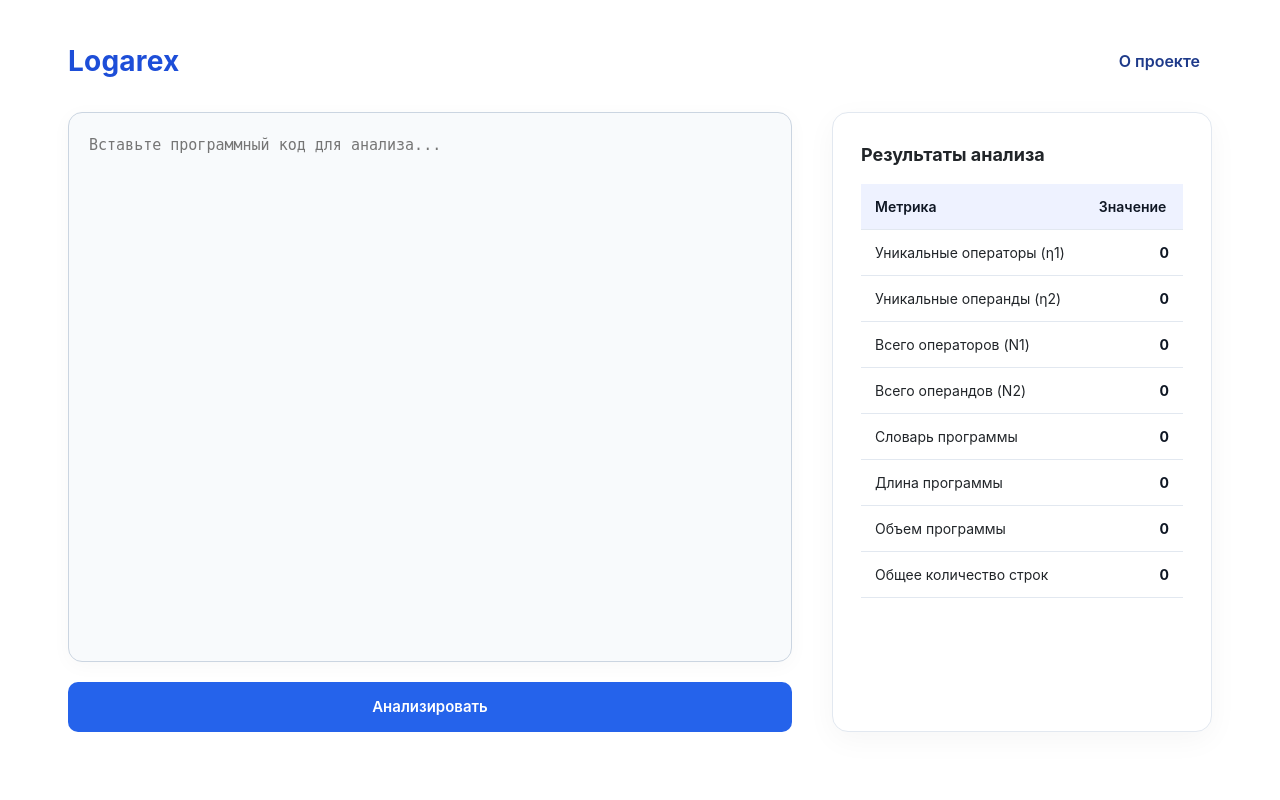
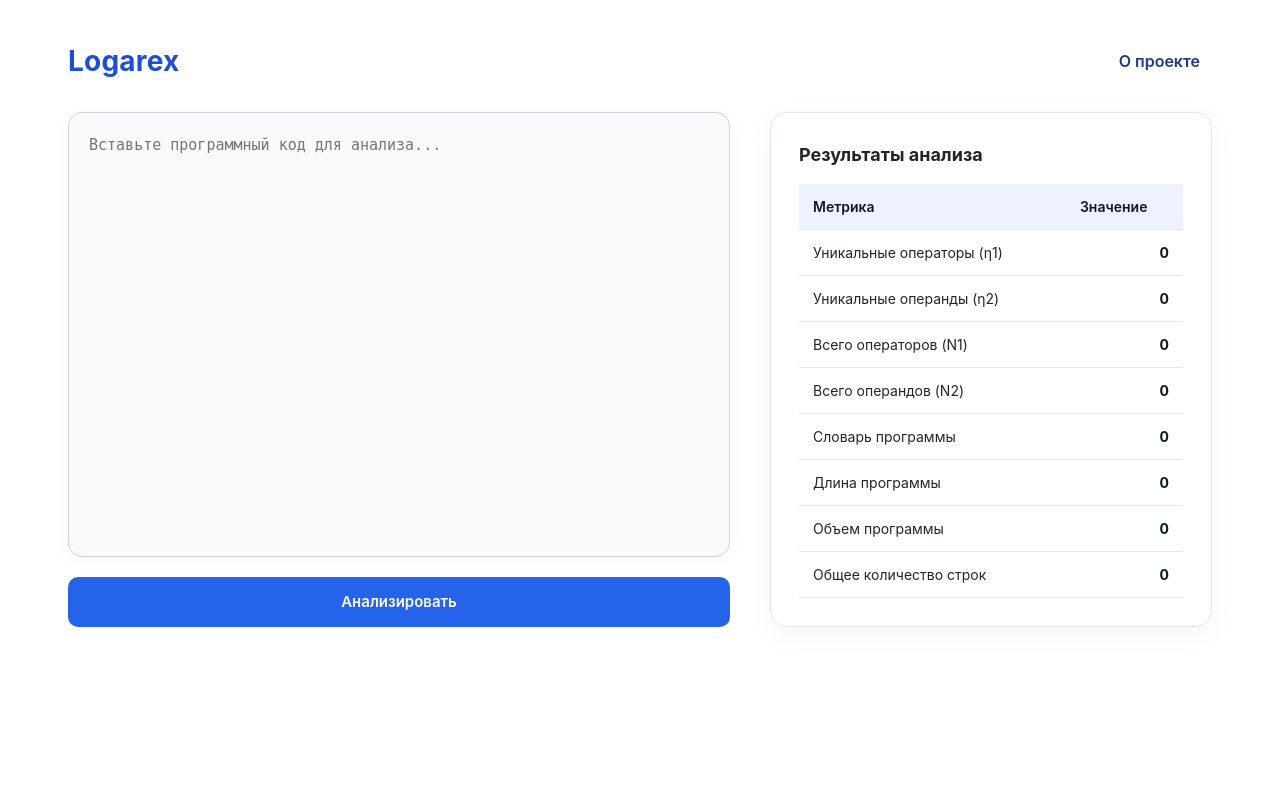
Before and after one commit to boykopovar/Logarex, an ASP.NET Core app: page / in a window 1280 px wide. Run offline with ASP.NET Core 8, Linux system fonts and the light colour scheme; style sheets or scripts are compiled from the project's sources; some libraries are stand-ins or nearby versions.

Commit message:
fix(style): adaptive css

```diff
--- a/Logarex/Layout/MainLayout.razor
+++ b/Logarex/Layout/MainLayout.razor
@@ -3,14 +3,12 @@
 @inject NavigationManager Nav
 
 <div class="layout-root">
-
     <nav class="topnav">
         <div class="brand">
             <a href="@Nav.BaseUri">
                 <span>@PlatformSettings.PlatformName</span>
             </a>
         </div>
-
         <ul class="navlinks">
             <li>
                 <NavLink href="@($"{Nav.BaseUri}about")">
@@ -19,9 +17,7 @@
             </li>
         </ul>
     </nav>
-
     <main>
         @Body
     </main>
-
 </div>
--- a/Logarex/Layout/MainLayout.razor.css
+++ /dev/null
@@ -1,77 +0,0 @@
-.page {
-    position: relative;
-    display: flex;
-    flex-direction: column;
-}
-
-main {
-    flex: 1;
-}
-
-.sidebar {
-    background-image: linear-gradient(180deg, rgb(5, 39, 103) 0%, #3a0647 70%);
-}
-
-.top-row {
-    background-color: #f7f7f7;
-    border-bottom: 1px solid #d6d5d5;
-    justify-content: flex-end;
-    height: 3.5rem;
-    display: flex;
-    align-items: center;
-}
-
-    .top-row ::deep a, .top-row ::deep .btn-link {
-        white-space: nowrap;
-        margin-left: 1.5rem;
-        text-decoration: none;
-    }
-
-    .top-row ::deep a:hover, .top-row ::deep .btn-link:hover {
-        text-decoration: underline;
-    }
-
-    .top-row ::deep a:first-child {
-        overflow: hidden;
-        text-overflow: ellipsis;
-    }
-
-@media (max-width: 640.98px) {
-    .top-row {
-        justify-content: space-between;
-    }
-
-    .top-row ::deep a, .top-row ::deep .btn-link {
-        margin-left: 0;
-    }
-}
-
-@media (min-width: 641px) {
-    .page {
-        flex-direction: row;
-    }
-
-    .sidebar {
-        width: 250px;
-        height: 100vh;
-        position: sticky;
-        top: 0;
-    }
-
-    .top-row {
-        position: sticky;
-        top: 0;
-        z-index: 1;
-    }
-
-    .top-row.auth ::deep a:first-child {
-        flex: 1;
-        text-align: right;
-        width: 0;
-    }
-
-    .top-row, article {
-        padding-left: 2rem !important;
-        padding-right: 1.5rem !important;
-    }
-}
--- a/Logarex/wwwroot/css/app.css
+++ b/Logarex/wwwroot/css/app.css
@@ -4,6 +4,13 @@
 html, body {
     font-family: Inter, system-ui, -apple-system, "Segoe UI", Roboto, "Helvetica Neue", Arial;
     font-size: 16px;
+    height: 100%;
+}
+
+body {
+    margin: 0;
+    display: flex;
+    flex-direction: column;
 }
 
 h1:focus {
@@ -143,11 +150,17 @@ code {
 }
 
 
+
 .layout-root {
+    flex: 1;
     max-width: 1200px;
-    margin: 40px auto;
-    padding: 0 28px;
+    margin: 0 auto;
+    padding: 40px 28px;
+    display: flex;
+    flex-direction: column;
 }
+
+
 
 .topnav {
     display: flex;
@@ -204,15 +217,18 @@ code {
 
 .page-container {
     display: flex;
+    flex-wrap: wrap;
     gap: 40px;
-    height: calc(100vh - 180px);
+    flex: 1;
+    align-items: stretch;
 }
 
 .code-panel {
-    flex: 1;
+    flex: 1 1 600px;
     display: flex;
     flex-direction: column;
 }
+
 
 .code-input {
     flex: 1;
@@ -228,6 +244,7 @@ code {
     color: var(--color-code-text);
     box-shadow: 0 4px 20px rgba(0, 0, 0, 0.03);
     transition: 0.2s ease;
+    min-height: 300px;
 }
 
 .code-input:focus {
@@ -259,7 +276,6 @@ code {
 }
 
 .stats-panel {
-    width: 380px;
     background: white;
     border: 1px solid var(--color-border);
     border-radius: 16px;
@@ -267,8 +283,9 @@ code {
     display: flex;
     flex-direction: column;
     box-shadow: 0 8px 30px rgba(0, 0, 0, 0.04);
-    height: 100%;
     overflow: hidden;
+    flex: 1 1 380px;
+    min-width: 280px;
 }
 
 .stats-table-wrapper {
```
